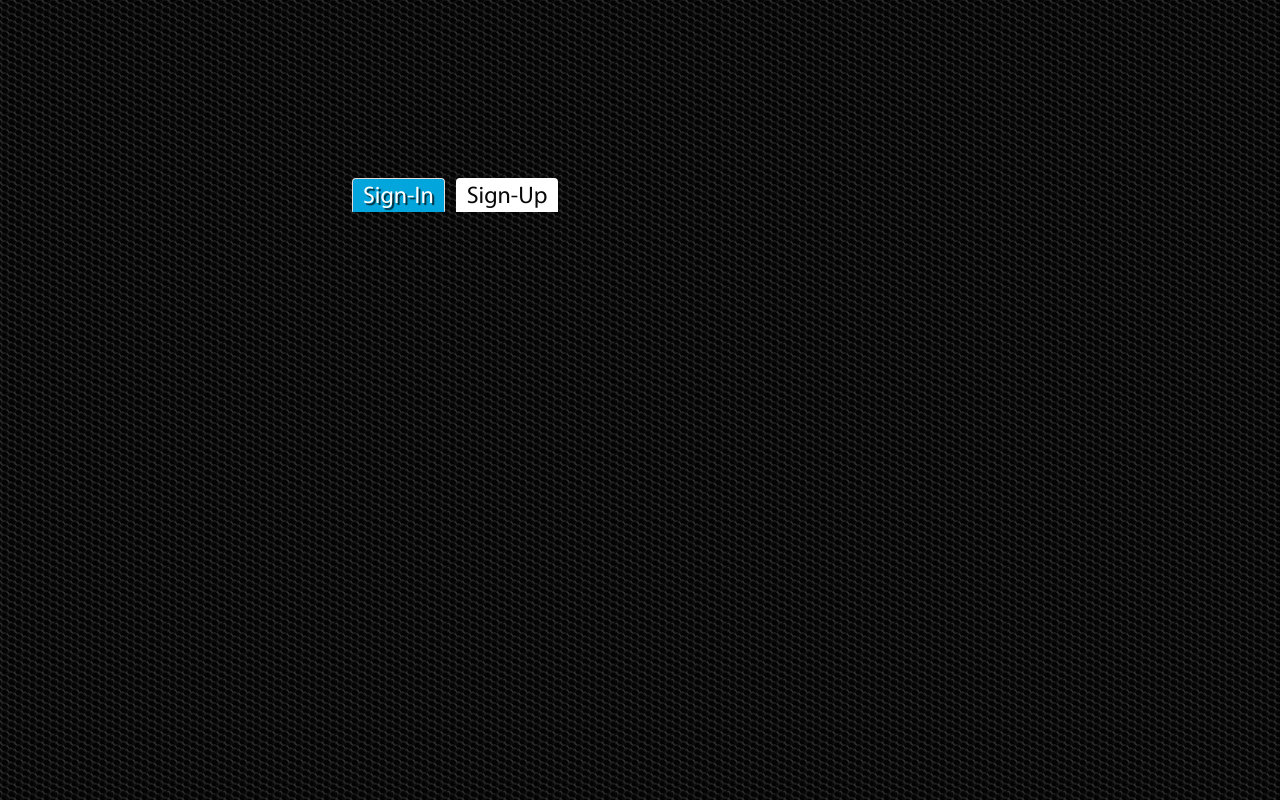
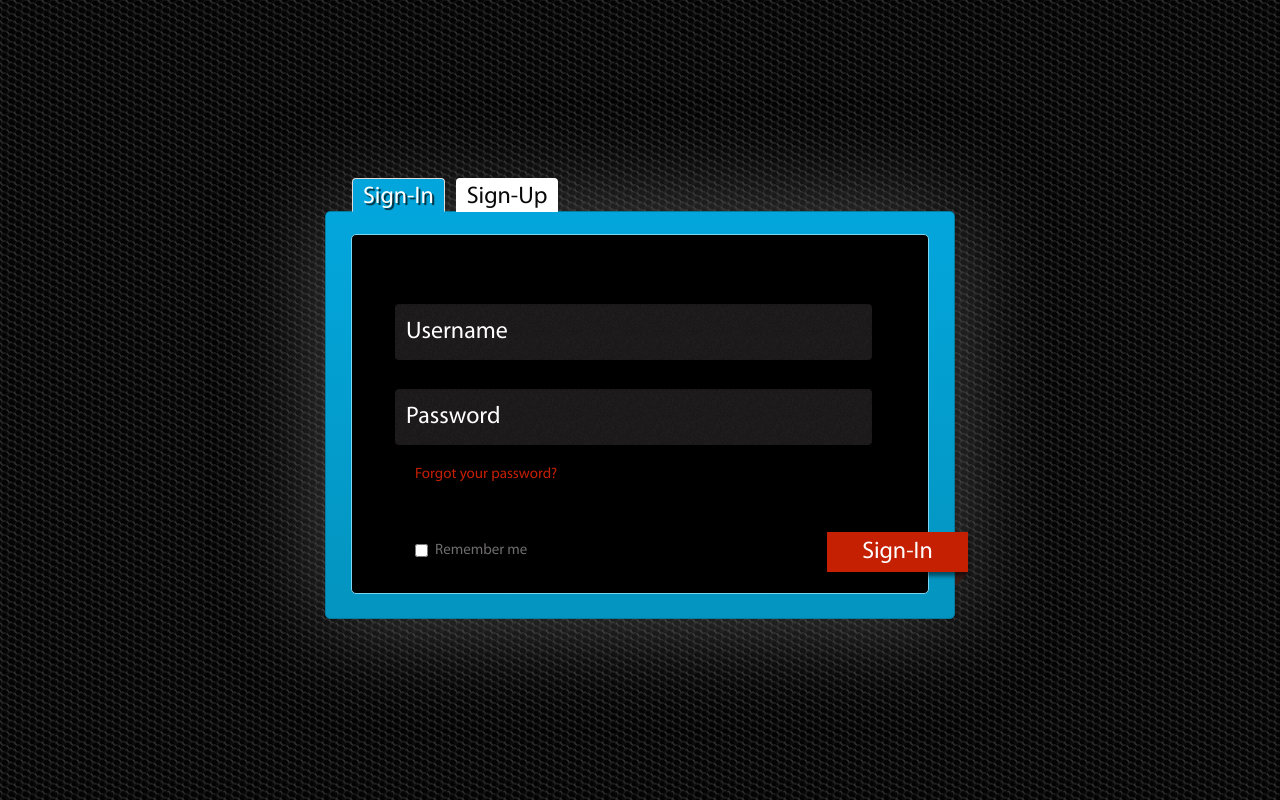
Before and after one commit to hanMaster/hanMaster.github.io, a PHP site: page / in a window 1280 px wide. Run offline with PHP 8.4, Linux system fonts and the light colour scheme.

Commit message:
Lesson 18 Fix

```diff
--- a/GloAcademy/lesson_18/css/style.css
+++ b/GloAcademy/lesson_18/css/style.css
@@ -37,8 +37,8 @@ body {
   border: 1px solid #047ca0;
   background: -webkit-gradient(linear, left top, left bottom, from(#03a6dc), to(#0494bf));
   background: linear-gradient(to bottom, #03a6dc, #0494bf);
-  -webkit-box-shadow: 0 0 100px #777;
-          box-shadow: 0 0 100px #777;
+  -webkit-box-shadow: 0 0 100px rgba(119, 119, 119, 0.55);
+          box-shadow: 0 0 100px rgba(119, 119, 119, 0.55);
   height: 408px;
 }
 .wrapper .register .wnd {
@@ -93,7 +93,8 @@ body {
   bottom: 50px;
   display: inline-block;
   background-color: #c62003;
-  padding: 0 30px;
+  text-align: center;
+  width: 141px;
   -webkit-box-shadow: 0 4px 4px rgba(0, 0, 0, 0.5);
           box-shadow: 0 4px 4px rgba(0, 0, 0, 0.5);
 }
@@ -106,7 +107,7 @@ body {
 .wrapper .register .wnd .ribbon::after {
   content: '';
   position: absolute;
-  left: 118px;
+  left: 128px;
   bottom: -14px;
   border: 7px solid transparent;
   border-top: 7px solid #c62003;
--- a/GloAcademy/lesson_18/index.html
+++ b/GloAcademy/lesson_18/index.html
@@ -31,7 +31,7 @@
 
 				<!-- Tab panes -->
 				<div class="tab-content">
-					<div class="tab-pane active fade" id="sign-in">
+					<div class="tab-pane active" id="sign-in">
 
 						<form action="#" class="register">
 							<div class="wnd">
--- a/GloAcademy/lesson_18/less/style.less
+++ b/GloAcademy/lesson_18/less/style.less
@@ -57,7 +57,7 @@ body {
 		border-radius: 5px;
 		border: 1px solid #047ca0;
 		background: linear-gradient(to bottom, @gradient-light, @gradient-dark);
-		box-shadow: 0 0 100px #777;
+		box-shadow: 0 0 100px rgba(119, 119, 119, 0.55);
 		height: 408px;
 		.wnd {
 			padding: 69px 56px 35px 43px;
@@ -110,8 +110,8 @@ body {
 				bottom: 50px;
 				display: inline-block;
 				background-color: #c62003;
-				padding: 0 30px;
-
+				text-align: center;
+				width: 141px;
 				box-shadow: 0 4px 4px rgba(0, 0, 0, 0.5);
 				&-link {
 					font-size: 24px;
@@ -122,7 +122,7 @@ body {
 				&::after {
 					content: '';
 					position: absolute;
-					left: 118px; bottom: -14px;
+					left: 128px; bottom: -14px;
 					border: 7px solid transparent;
 					border-top: 7px solid #c62003;
 					border-left: 7px solid #c62003;
```
